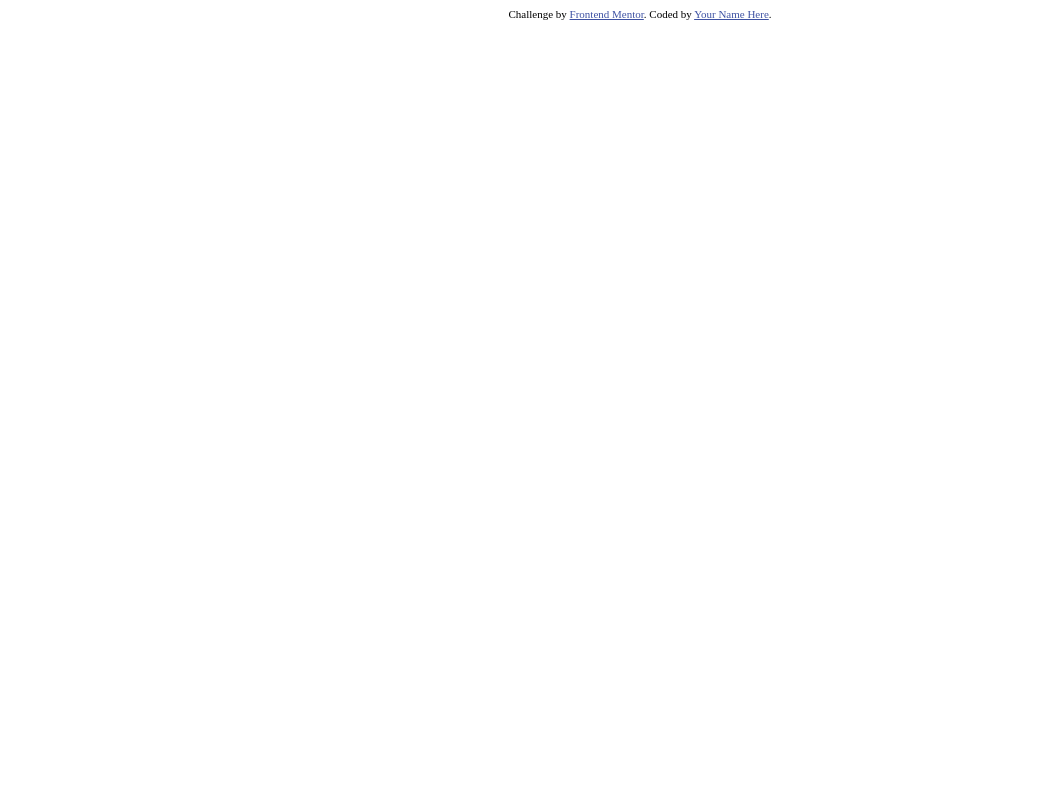
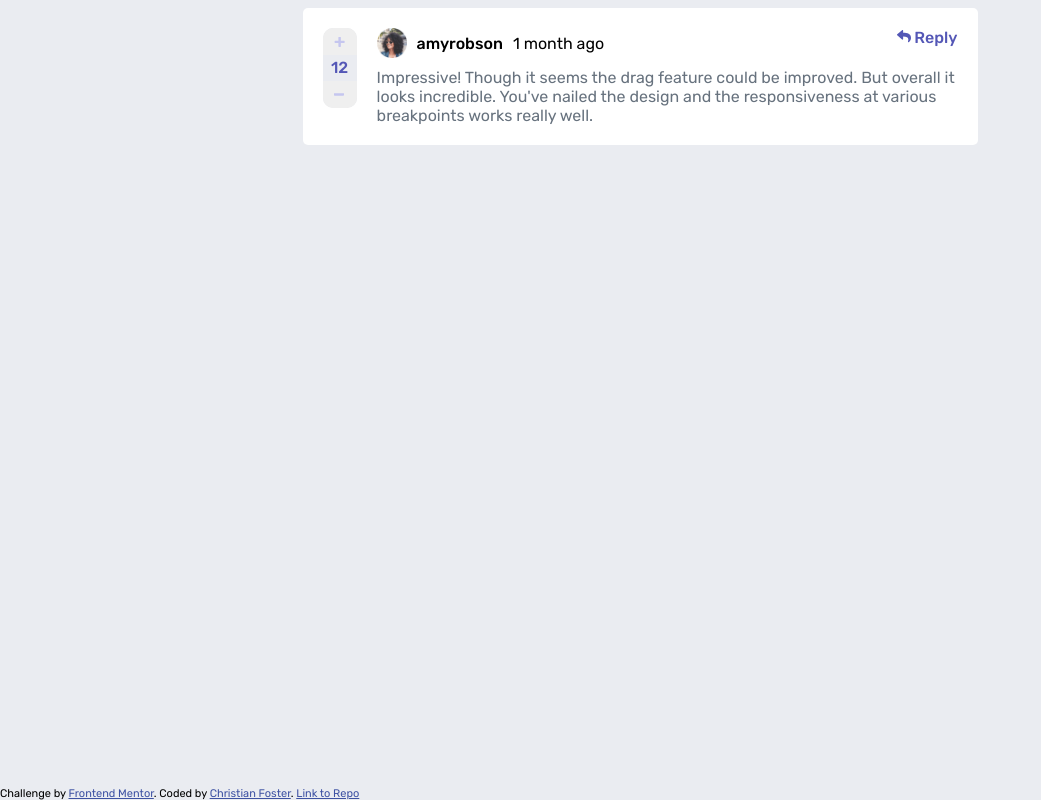
Before and after one commit to fosteeco/front-end-mentor-interactive-comments-section, a plain HTML site: page index.html in a window 1280 px wide. Shown: the whole page, without its empty margins (0-1041 px from the left). Drawn offline with Linux system fonts and the light colour scheme.

Commit message:
Finished comment styling

```diff
--- a/index.html
+++ b/index.html
@@ -1,26 +1,71 @@
 <!DOCTYPE html>
 <html lang="en">
   <head>
-  <meta charset="UTF-8">
-  <meta name="viewport" content="width=device-width, initial-scale=1.0"> <!-- displays site properly based on user's device -->
+    <meta charset="UTF-8" />
+    <meta name="viewport" content="width=device-width, initial-scale=1.0" />
+    <!-- displays site properly based on user's device -->
 
-  <link rel="icon" type="image/png" sizes="32x32" href="./images/favicon-32x32.png">
+    <link
+      rel="icon"
+      type="image/png"
+      sizes="32x32"
+      href="./images/favicon-32x32.png"
+    />
 
     <title>Frontend Mentor | Interactive comments section</title>
 
     <!-- Feel free to remove these styles or customise in your own stylesheet 👍 -->
-  <style>
-    .attribution { font-size: 11px; text-align: center; }
-    .attribution a { color: hsl(228, 45%, 44%); }
-  </style>
+
+    <link rel="stylesheet" href="style.css" />
   </head>
   <body>
-
     <!-- Pull dynamic content from the data.json file -->
+    <div class="comment-card">
+      <div class="vote-container">
+        <button class="btn plus-button">
+          <img src="./images/icon-plus.svg" alt="" />
+        </button>
+        <div class="vote-count moderate-blue-text weight-500">12</div>
+        <button class="btn minus-button">
+          <img src="./images/icon-minus.svg" alt="" />
+        </button>
+      </div>
+      <div class="comment-main">
+        <div class="comment-header">
+          <div class="comment-info">
+            <img
+              src="./images/avatars/image-amyrobson.png"
+              class="profile"
+              alt=""
+            />
+            <span class="profile-name weight-500">amyrobson</span>
+            <span class="created-at">1 month ago</span>
+          </div>
+          <div class="comment-reply-container moderate-blue-text weight-500">
+            <img src="./images/icon-reply.svg" alt="Reply arrow" />
+            <span>Reply</span>
+          </div>
+        </div>
+        <div class="comment-body gray-text">
+          Impressive! Though it seems the drag feature could be improved. But
+          overall it looks incredible. You've nailed the design and the
+          responsiveness at various breakpoints works really well.
+        </div>
+      </div>
+    </div>
 
     <div class="attribution">
-    Challenge by <a href="https://www.frontendmentor.io?ref=challenge" target="_blank">Frontend Mentor</a>.
-    Coded by <a href="#">Your Name Here</a>.
+      Challenge by
+      <a
+        href="https://www.frontendmentor.io/challenges/interactive-comments-section-iG1RugEG9/hub/interactive-comments-section-ryJC4wymq"
+        target="_blank"
+        >Frontend Mentor</a
+      >. Coded by <a href="https://github.com/fosteeco">Christian Foster</a>.
+      <a
+        href="https://github.com/fosteeco/front-end-mentor-interactive-comments-section"
+        target="_blank"
+        >Link to Repo</a
+      >
     </div>
   </body>
 </html>
--- /dev/null
+++ b/style.css
@@ -0,0 +1,114 @@
+@import url('https://fonts.googleapis.com/css2?family=Rubik:wght@400;500;700&display=swap');
+
+* {
+  box-sizing: border-box;
+}
+
+:root {
+  /* Primary */
+  --moderateBlue: hsl(238, 40%, 52%);
+  --softRed: hsl(358, 79%, 66%);
+  --lightGrayishBlue: hsl(239, 57%, 85%);
+  --paleRed: hsl(357, 100%, 86%);
+  /* Neutral */
+  --darkBlue: hsl(212, 24%, 26%);
+  --grayishBlue: hsl(211, 10%, 45%);
+  --lightGray: hsl(223, 19%, 93%);
+  --veryLightGray: hsl(228, 33%, 97%);
+  --white: hsl(0, 0%, 100%);
+}
+
+body {
+  font-family: 'Rubik', Arial, Helvetica, sans-serif;
+  font-size: 16px;
+  background-color: var(--lightGray);
+  display: flex;
+  flex-direction: column;
+  align-items: center;
+}
+
+.moderate-blue-text {
+  color: var(--moderateBlue);
+}
+
+.gray-text {
+  color: var(--grayishBlue);
+}
+
+.weight-500 {
+  font-weight: 500;
+}
+
+.comment-main {
+  display: flex;
+  flex-direction: column;
+  gap: 10px;
+}
+
+.comment-card {
+  display: flex;
+  gap: 20px;
+  background-color: var(--white);
+  border-radius: 5px;
+  padding: 20px;
+  max-width: 675px;
+}
+
+.comment-info {
+  display: flex;
+  align-items: center;
+  gap: 10px;
+}
+
+.comment-header {
+  display: flex;
+}
+
+.comment-reply-container {
+  margin-left: auto;
+}
+
+.vote-container {
+  display: flex;
+  flex-direction: column;
+  justify-content: center;
+  width: 80px;
+  align-self: baseline;
+  overflow: hidden;
+  text-align: center;
+  background-color: var(--lightGray);
+  border-radius: 10px;
+  height: 80px;
+}
+
+.vote-container > * {
+  flex: 1;
+  display: grid;
+  place-items: center;
+  text-align: center;
+  vertical-align: middle;
+}
+
+.btn {
+  border: 0;
+  cursor: pointer;
+}
+
+.btn img {
+  /* width: 100%; */
+}
+
+img.profile {
+  width: 30px;
+}
+
+.attribution {
+  font-size: 11px;
+  text-align: center;
+  position: fixed;
+  bottom: 0;
+  left: 0;
+}
+.attribution a {
+  color: hsl(228, 45%, 44%);
+}
```
Lines whose indentation alone changed are shown as unchanged.
